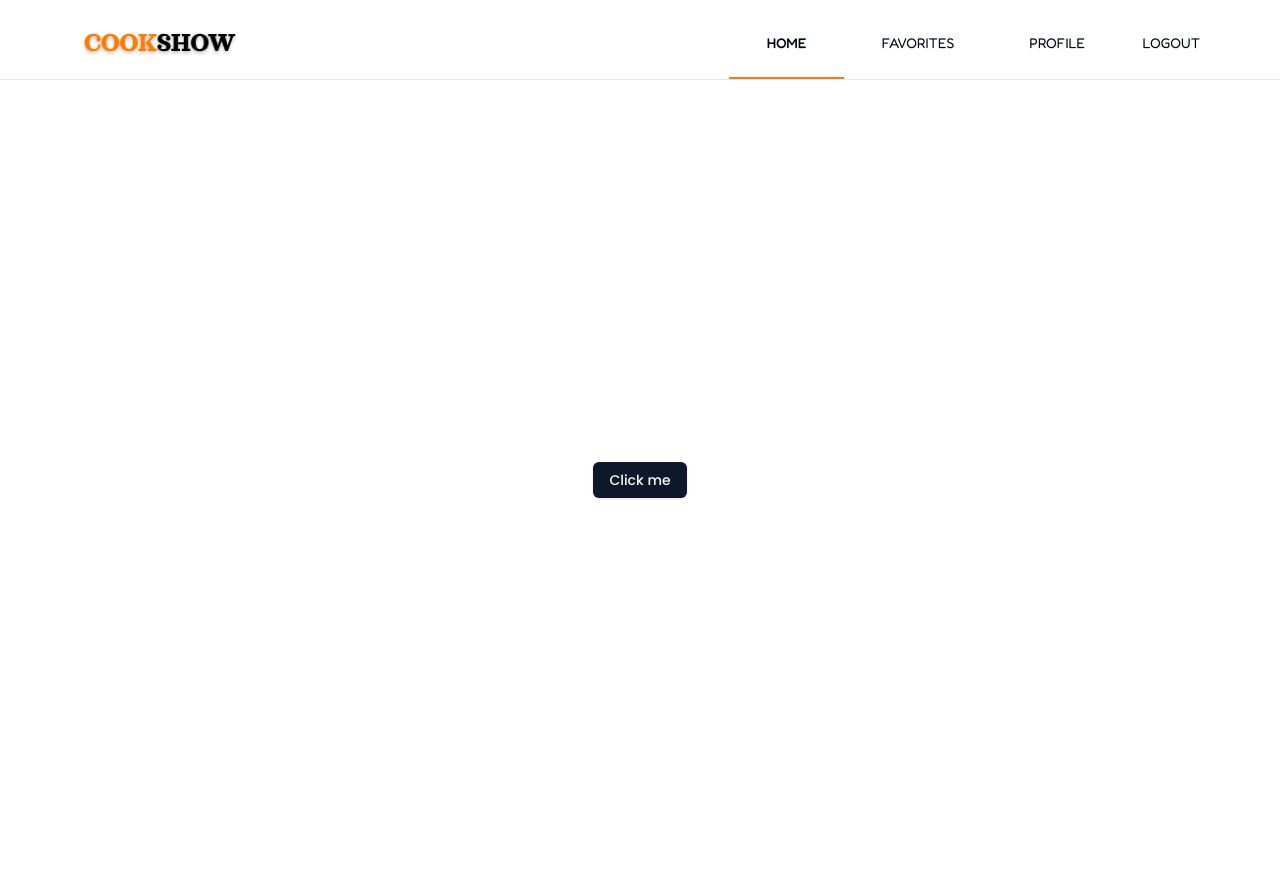
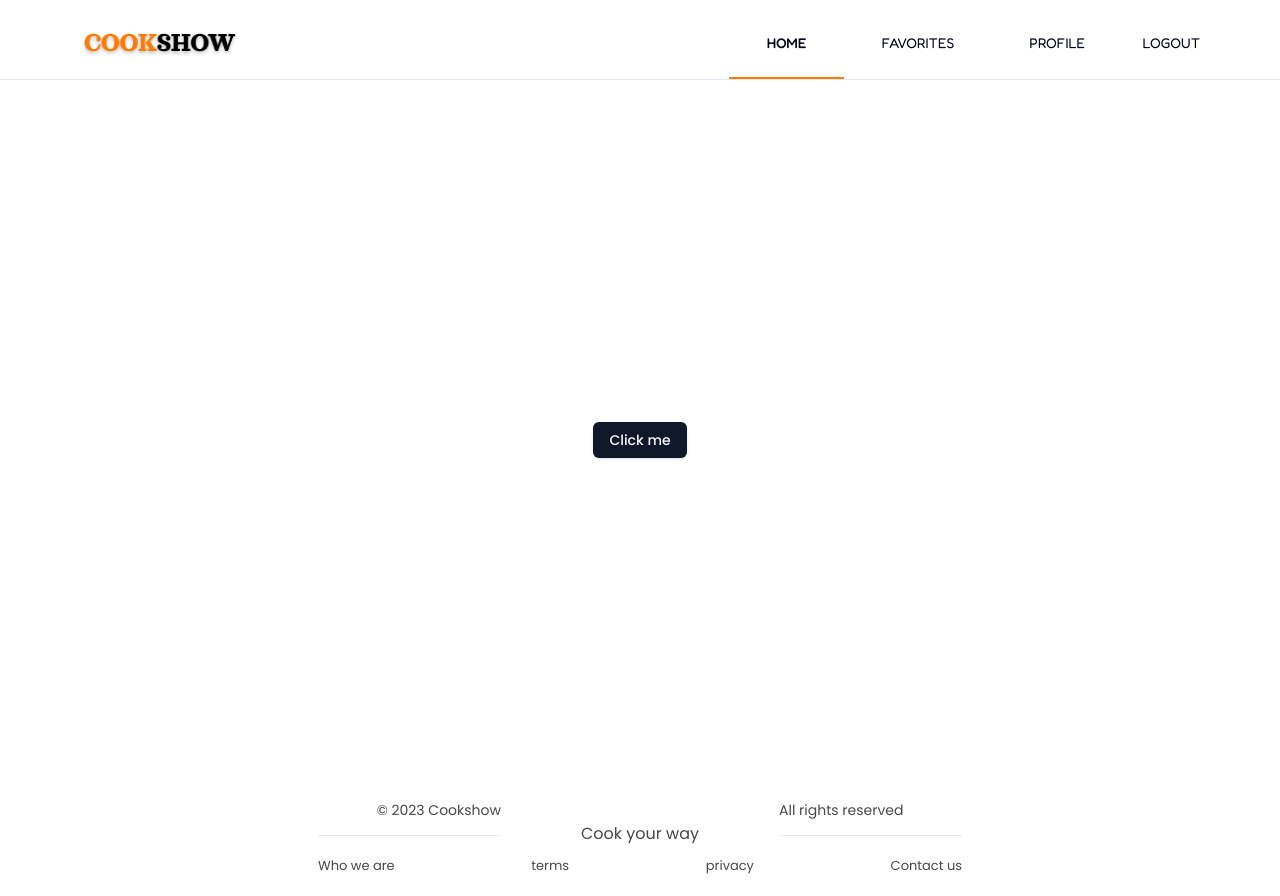
Before and after one commit to Salman-Ahamed/cook-shop, a Next.js app: page / in a window 1280 px wide. Built offline with nearby package versions, Linux system fonts and the light colour scheme.

Commit message:
FOOTER DONE

```diff
--- a/src/app/(withnav)/layout.tsx
+++ b/src/app/(wrapper)/layout.tsx
@@ -1,4 +1,4 @@
-import { Navbar } from "@/components/shared/navbar";
+import { Footer, Navbar } from "@/components/shared";
 import { IChildren } from "@/interface";
 import { FC } from "react";
 
@@ -7,6 +7,7 @@ const Layout: FC<IChildren> = ({ children }) => {
     <div className="font-poppins">
       <Navbar />
       {children}
+      <Footer />
     </div>
   );
 };
--- a/src/app/(withnav)/page.tsx
+++ b/src/app/(wrapper)/page.tsx
@@ -2,7 +2,7 @@ import { Button } from "@/components/ui/button";
 
 const HomePage = () => {
   return (
-    <div className="flex items-center justify-center h-screen w-full">
+    <div className="flex items-center justify-center h-[90svh] w-full">
       <Button>Click me</Button>
     </div>
   );
--- /dev/null
+++ b/src/components/shared/footer.tsx
@@ -0,0 +1,36 @@
+import { IChildrenClassName } from "@/interface";
+import { cn } from "@/lib/utils";
+import Link from "next/link";
+import { FC } from "react";
+
+const Item: FC<IChildrenClassName> = ({ children, className }) => (
+  <div className={cn("flex items-end gap-[15px] flex-col", className)}>
+    <p className="text-sm">{children}</p>
+    <hr className="w-[183px] bg-[#C2C2C2]" />
+  </div>
+);
+
+export const Footer = () => {
+  const items = [
+    { label: "Who we are", link: "/" },
+    { label: "terms", link: "/" },
+    { label: "privacy", link: "/" },
+    { label: "Contact us", link: "/" },
+  ];
+  return (
+    <footer className="w-fit justify-center items-center flex-col gap-2.5 flex mx-auto text-[#494949] font-poppins">
+      <div className="flex justify-between gap-20 items-end">
+        <Item>© 2023 Cookshow</Item>
+        <p className="-mb-2.5 text-base">Cook your way</p>
+        <Item className="items-start">All rights reserved</Item>
+      </div>
+      <div className="flex justify-between items-center gap-2.5 w-full py-2.5 pb-5">
+        {items.map(({ label, link }) => (
+          <Link key={label} className="text-[13px]" href={link}>
+            {label}
+          </Link>
+        ))}
+      </div>
+    </footer>
+  );
+};
--- a/src/components/shared/index.ts
+++ b/src/components/shared/index.ts
@@ -0,0 +1,2 @@
+export * from "./footer";
+export * from "./navbar";
--- a/src/interface/index.d.ts
+++ b/src/interface/index.d.ts
@@ -1,5 +1,5 @@
 import { ReactNode } from "react";
 
 export type IChildren = Readonly<{ children: ReactNode }>;
-export type IClassName = { className: string };
+export type IClassName = { className?: string };
 export type IChildrenClassName = IChildren & IClassName;
```
Also changed, not shown: src/app/(wrapper)/favorites/page.tsx (renamed from src/app/(withnav)/favorites/page.tsx), src/components/shared/navbar.tsx (renamed from src/components/shared/navbar/index.tsx).
